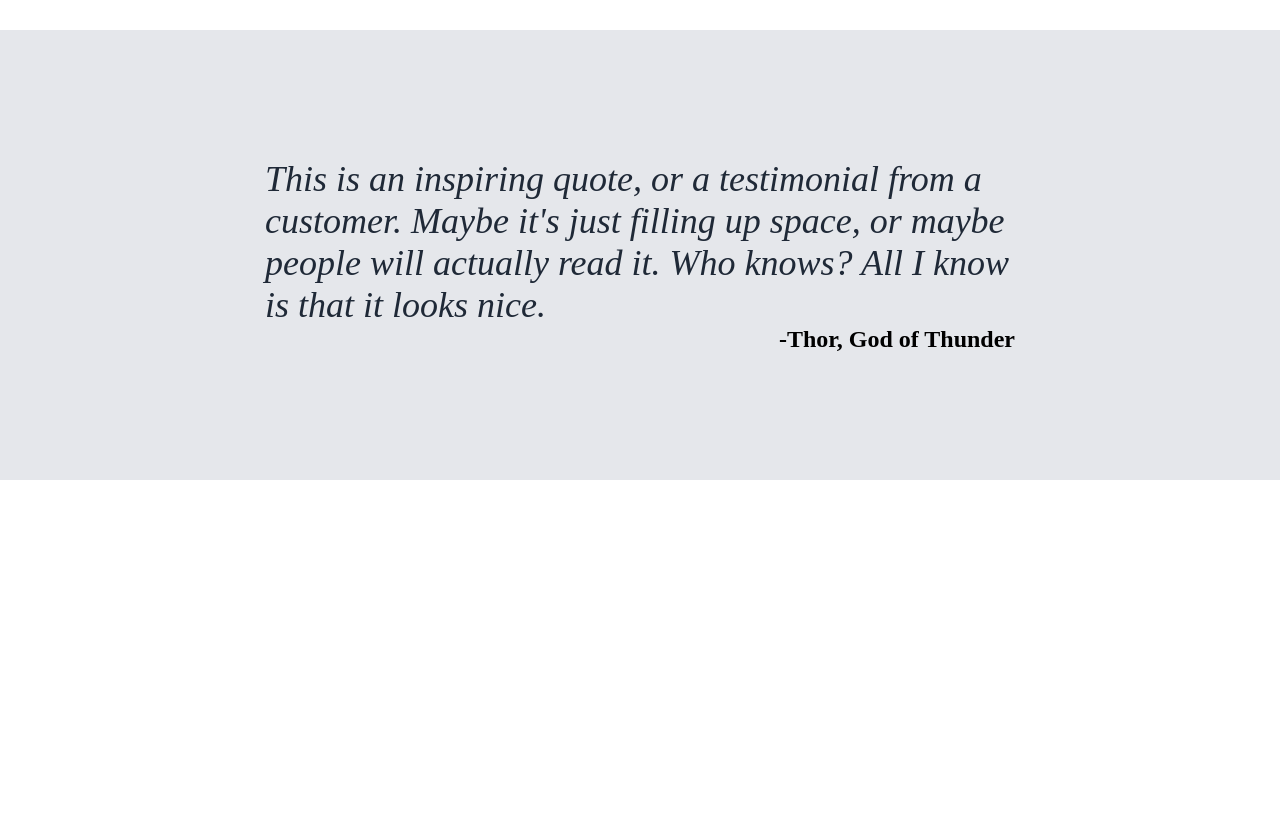
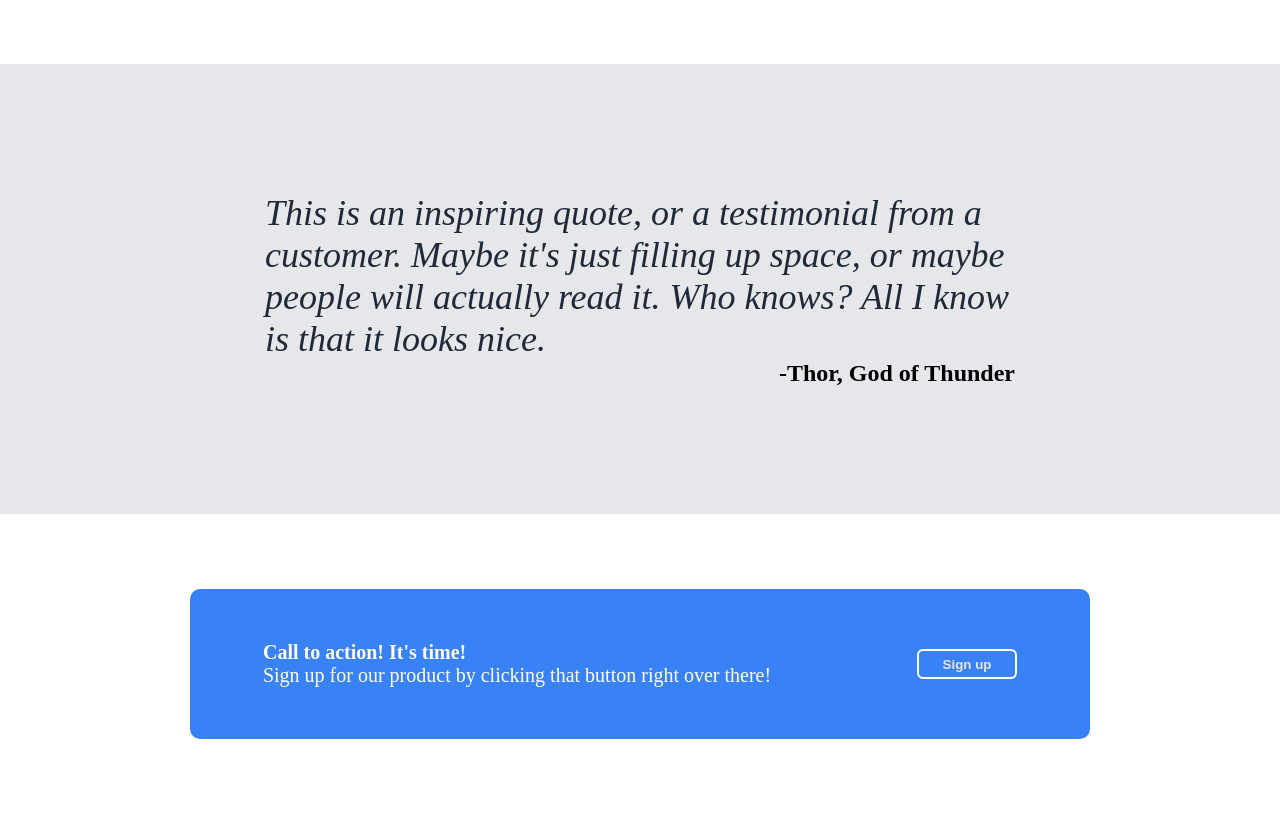
Before and after one commit to NoirTapes/Landing-Page, a plain HTML site: page index.html in a window 1280 px wide. Shown: the part 804-1618 px from the top of the page. Before the commit the page ends 1284 px from the top, so only its background shows below. Drawn offline with Linux system fonts and the light colour scheme.

Commit message:
Added Call to Action Section.

```diff
--- a/index.html
+++ b/index.html
@@ -49,5 +49,16 @@
             <div class="quote">This is an inspiring quote, or a testimonial from a customer. Maybe it's just filling up space, or maybe people will actually read it. Who knows? All I know is that it looks nice.</div>
             <div class="quote-subtext">-Thor, God of Thunder</div>
         </div>
+
+        <div class="action-section">
+            <div class="action-content">
+                <div class="action-text">
+                    <div class="action-hero">Call to action! It's time!</div>
+                    <div>Sign up for our product by clicking that button right over there!</div>
+                </div>
+                <button class="action-button">Sign up</button>
+            </div>
+        </div>
+
     </body>
 </html>
--- a/style.css
+++ b/style.css
@@ -44,7 +44,8 @@ h4, li{
     /*This will remove the preset margins from the h4 and li elements*/
     margin: 0;
     /* This is the styling of the h4 and li elements*/
-    font-size: 18px;
+    font-size: 20px;
+    font-weight: 200;
     color: #E5E7EB;
     /*This line removes the dot points from the list*/
     list-style-type: none;
@@ -70,15 +71,17 @@ ul{
     background-color: #1F2937;
     color: white;
 
-    /*Making the overall header a flex item, column direction.
-    Adding padding on either side to push the content off the edge*/
+    /*Making the overall header a flex item, column direction
+    centering content*/
     display: flex;
     flex-direction: column;
-    padding-left: 100px;
-    padding-right: 100px;
+    justify-content: center;
+    align-items: center;
 }
 
 .row1{
+    /*This sets the width of the row*/
+    width: 900px;
     /*This makes the first row a flex item and sets it to space-between
     which puts the content on either end
     and also aligns the vertical to center*/
@@ -90,6 +93,8 @@ ul{
 }
 
 .row2{
+    /*This sets the width of the row*/
+    width: 900px;
     /*This makes the second row a flex item set to space-between to put
     the content on either end*/
     display: flex;
@@ -120,21 +125,24 @@ ul{
     justify-content: center;
     align-items: center;
     flex-grow: 1;
-    /*Setting a fixed width to achieve the result*/
-    width: 500px;
+    /*Setting a fixed width and height*/
+    height: 200px;
+    width: 400px;
     /*Setting the background color*/
-    background-color: rgb(137, 137, 137);
+    background-color: rgb(92, 98, 104);
 
 }
 
 button{
-    /*Setting the width and
-    padding to push it off the edge of the flex box*/
+    /*Setting the width and height.
+    Padding to push it off the edge of the flex box*/
     width: 100px;
+    height: 28px;
     padding: 4px;
     /*styling*/
     color: #E5E7EB;
     background-color: #3882F6;
+    font-weight: bold;
     /*This makes the border invisible, and makes curves the corners.*/
     border: none;
     border-radius: 6px;
@@ -219,3 +227,57 @@ button{
 }
 
 /*CALL TO ACTION SECTION*/
+
+.action-section{
+    /*Makes the section flex, centers content and sets the height*/
+    display: flex;
+    justify-content: center;
+    align-items: center;
+    height:300px
+}
+
+.action-content{
+    /*Makes the content flex, centers vertically.
+    Makes content space-around*/
+    display: flex;
+    justify-content: space-around;
+    align-items: center;
+
+    /*Sets height and width*/
+    width: 900px;
+    height: 150px;
+    /*Sets the background color*/
+    background-color: #3882F6;
+    /*Adds curved corners*/
+    border-radius: 10px;
+    cursor: pointer;
+}
+
+.action-text{
+    /*Makes flex column*/
+    display: flex;
+    flex-direction: column;
+    /*Adds text styling*/
+    color: white;
+    font-size: 20px;
+    font-weight: 400;
+}
+
+.action-hero{
+    /*Text styling to overide for hero text*/
+    font-size: 20px;
+    font-weight: bolder;
+}
+
+.action-button{
+    /*Adds height*/
+    height: 30px;
+    /*Makes text bolder*/
+    font-weight: bolder;
+    /*Adds border and curves corners*/
+    border: solid white 2px;
+    border-radius: 6px;
+    cursor: pointer;
+}
+
+/*FOOTER*/
```
